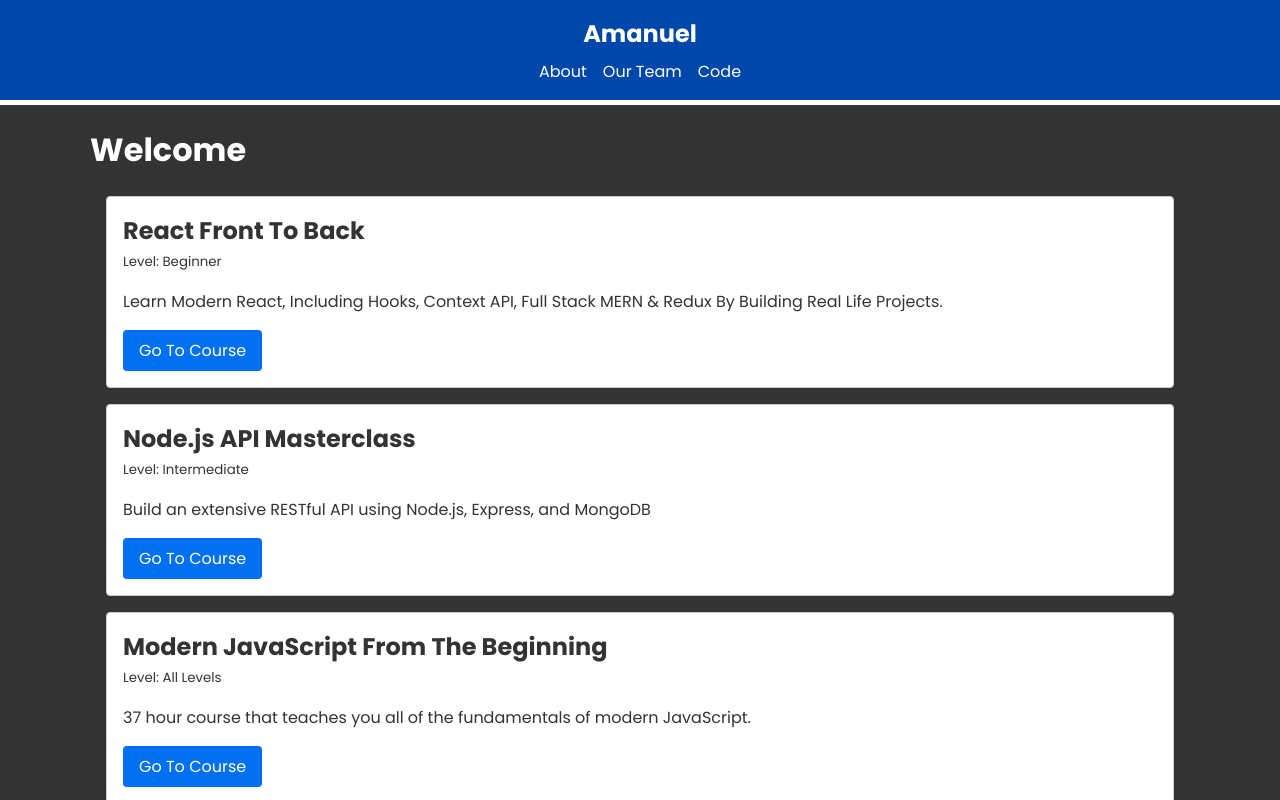
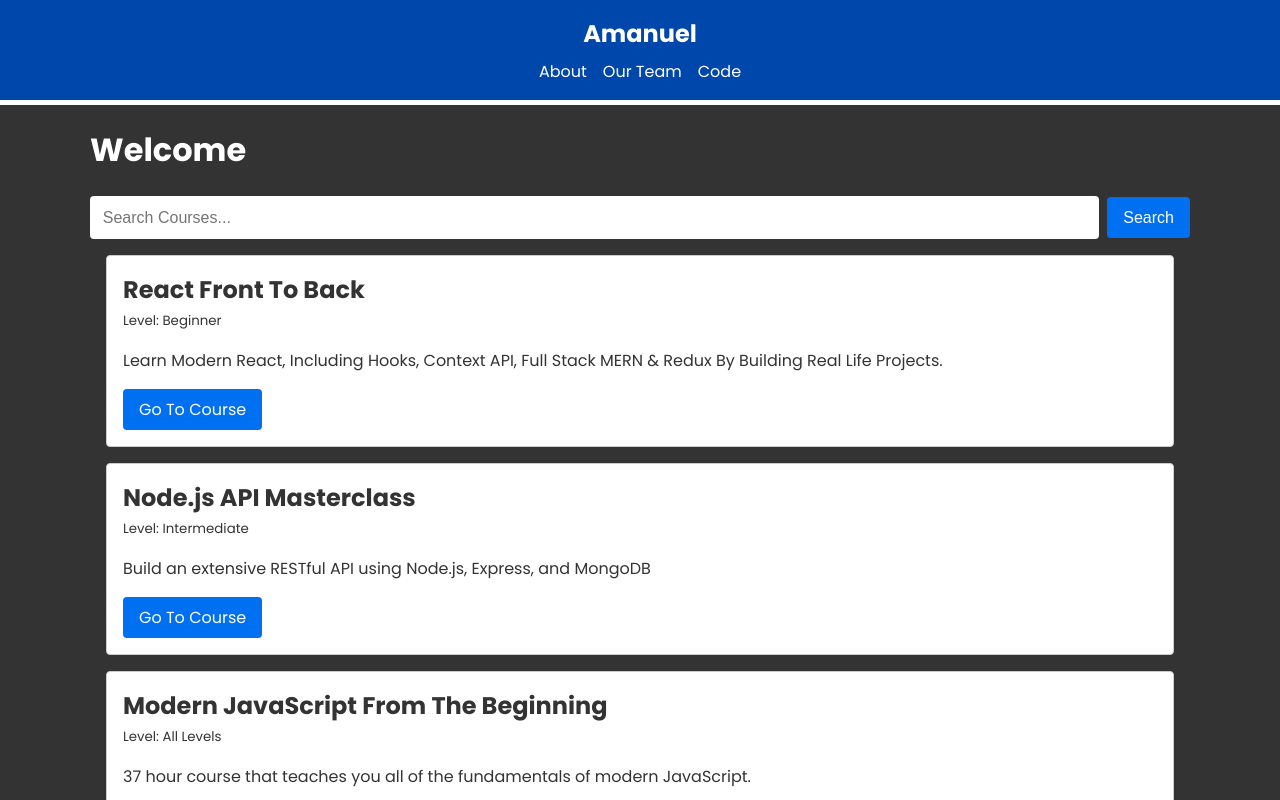
Before and after one commit to amexabee/flutter-app, a Next.js app: page / in a window 1280 px wide. Shown: the top 800 px of the page. Built offline with nearby package versions, Linux system fonts and the light colour scheme.

Commit message:
Implement searching

```diff
--- /dev/null
+++ b/src/app/components/courseSearch.jsx
@@ -0,0 +1,31 @@
+'use client';
+
+import { useState } from 'react';
+
+const CouseSearch = ({ getSearchResults }) => {
+  const [query, setQuery] = useState('');
+
+  const handleSubmit = async (e) => {
+    e.preventDefault();
+    const res = await fetch(`/api/courses/search?query=${query}`);
+    const courses = await res.json();
+    getSearchResults(courses);
+  };
+
+  return (
+    <form className="search-form" onSubmit={handleSubmit}>
+      <input
+        className="search-input"
+        type="text"
+        placeholder="Search Courses..."
+        value={query}
+        onChange={(e) => setQuery(e.target.value)}
+      />
+      <button className="search-button" type="submit">
+        Search
+      </button>
+    </form>
+  );
+};
+
+export default CouseSearch;
--- a/src/app/components/courses.jsx
+++ b/src/app/components/courses.jsx
@@ -1,14 +1,6 @@
 import Link from 'next/link';
 
-const fetchCourses = async () => {
-  const response = await fetch('http://localhost:3000/api/courses');
-  const courses = await response.json();
-  return courses;
-};
-
-const Courses = async () => {
-  const courses = await fetchCourses();
-
+const Courses = ({ courses }) => {
   return (
     <div className="courses">
       {courses.map((course) => (
--- a/src/app/page.jsx
+++ b/src/app/page.jsx
@@ -1,11 +1,32 @@
+'use client';
 import Link from 'next/link';
 import Courses from './components/courses';
+import { useEffect, useState } from 'react';
+import LoadingPage from './loading';
+import CouseSearch from './components/courseSearch';
 
 const HomePage = () => {
+  const [courses, setCourses] = useState([]);
+  const [loading, setLoading] = useState(true);
+
+  useEffect(() => {
+    const fetchCourses = async () => {
+      const response = await fetch('/api/courses');
+      const courses = await response.json();
+      setCourses(courses);
+      setLoading(false);
+    };
+
+    fetchCourses();
+  }, []);
+
+  if (loading) return <LoadingPage />;
+
   return (
     <div>
       <h1>Welcome</h1>
-      <Courses />
+      <CouseSearch getSearchResults={(courses) => setCourses(courses)} />
+      <Courses courses={courses} />
     </div>
   );
 };
```
